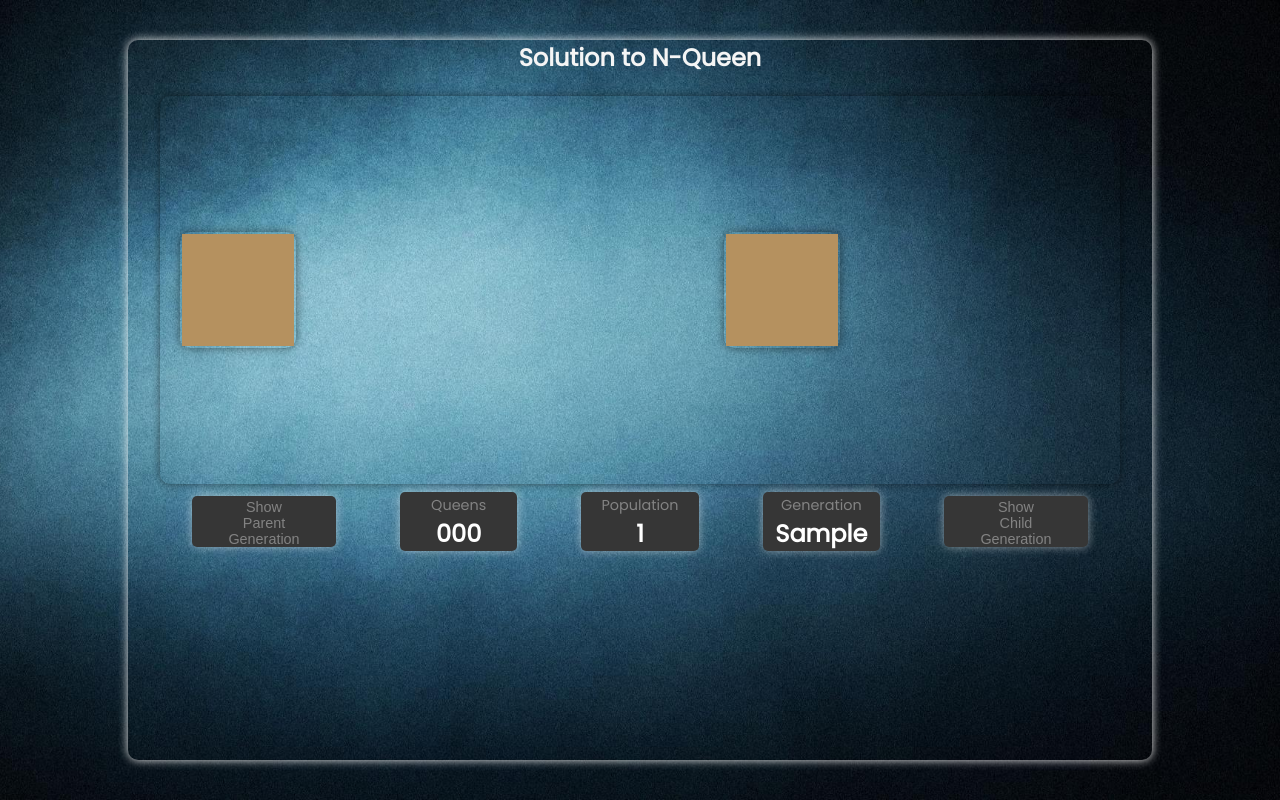
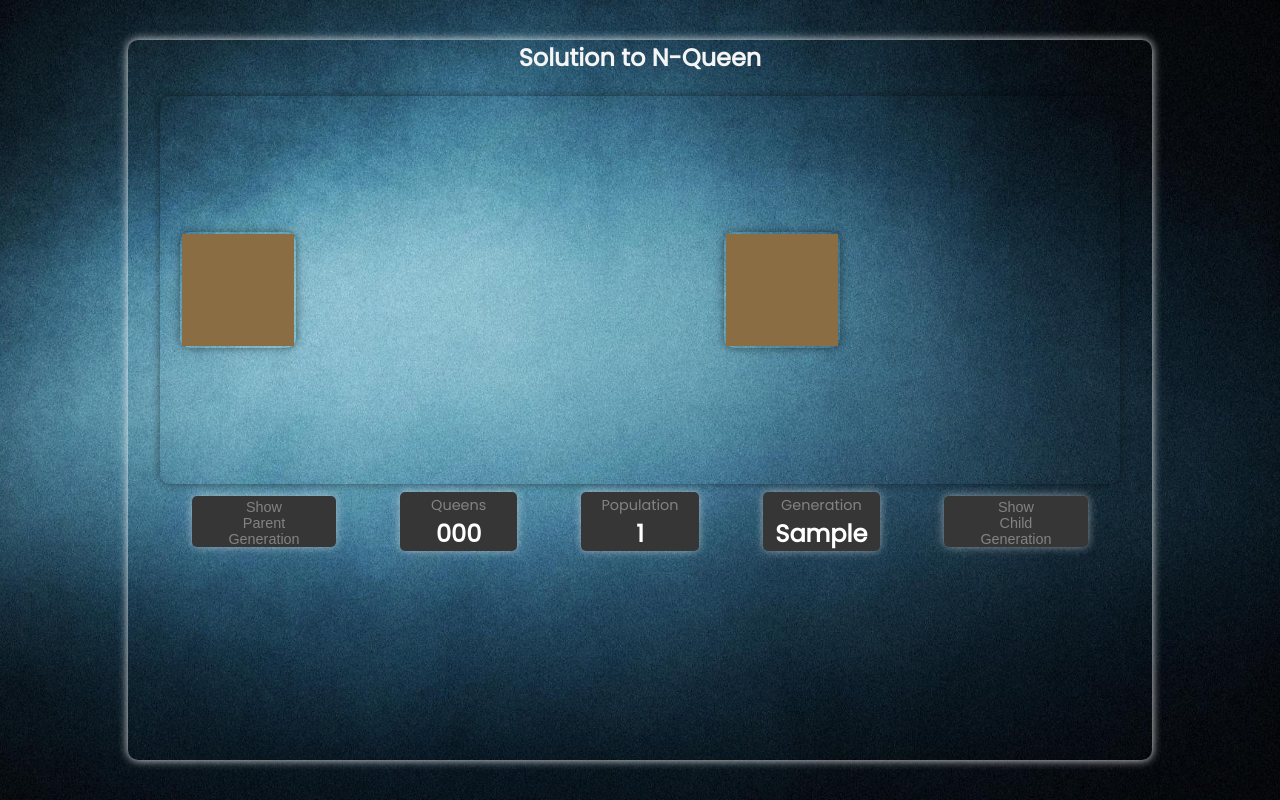
Before and after one commit to sabhi303/NQueensGA, a Django app: template templates/showparents.html in a window 1280 px wide. Run offline with Django 3.2, Linux system fonts and the light colour scheme; the template is opened without the code that fills it: most values are stand-ins (such as "Sample title", 1, 10 or a date in 2020).

Commit message:
Ha pull kra

```diff
--- a/templates/index.html
+++ b/templates/index.html
@@ -293,8 +293,8 @@
         }
 
         .odd {
-            background-color: #b5915f;
-            color: #000;
+            background-color: #8b6d43;
+            color: #fff;
         }
 
         .even {
--- a/templates/showparents.html
+++ b/templates/showparents.html
@@ -288,14 +288,14 @@
             width: 14vh;
             {% endif %}
 
-            /* font-size: 250%; */
+            font-size: 200%;
             text-align: center;
             justify-content: center;
         }
 
         .odd {
-            background-color: #b5915f;
-            color: #000;
+            background-color: #8b6d43;
+            color: #fff;
         }
 
         .even {
```
Also changed, not shown: nqueen/views.py (+5 -3 lines).
